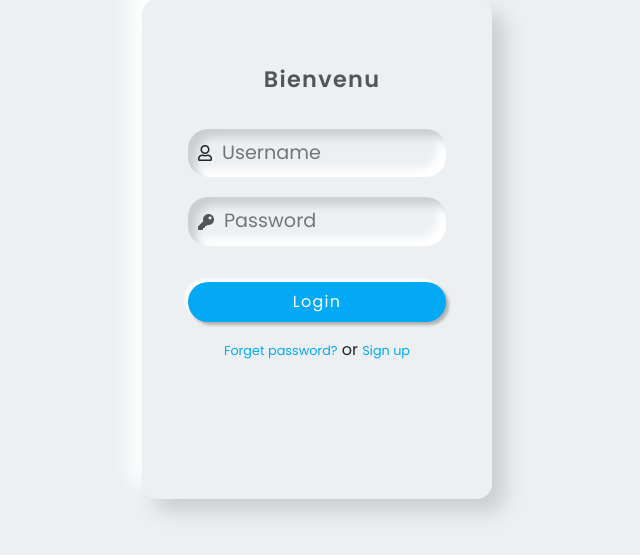
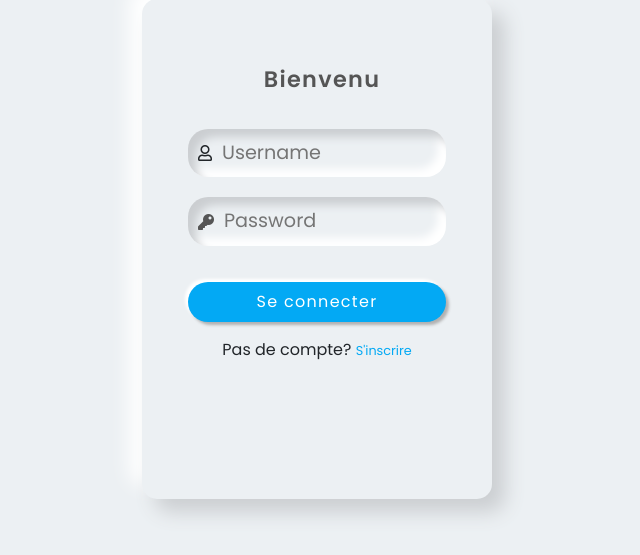
Before and after one commit to EloM28/dr, a Django app: template templates/login.html in a window 1280 px wide. Shown: the part 81-636 px from the top of the page, without its empty margins (323-963 px from the left). Run offline with Django 4.2, Linux system fonts and the light colour scheme; the template is opened without the code that fills it, so the values that code supplies are empty; some libraries are stand-ins or nearby versions.

Commit message:
Modified the login.html

```diff
--- a/templates/login.html
+++ b/templates/login.html
@@ -151,11 +151,14 @@
             placeholder="Password"
           />
         </div>
-        <button class="btn mt-3">Login</button>
+        <button class="btn mt-3">Se connecter</button>
       </form>
       <div class="text-center fs-6">
-        <a href="#">Forget password?</a> or
-        <a href="{% url 'register' %}">Sign up</a>
+        <!-- <a href="#">Forget password?</a> or -->
+        <p>
+          Pas de compte?
+          <a href="{% url 'register' %}">S'inscrire</a>
+        </p>
       </div>
     </div>
   </body>
```
